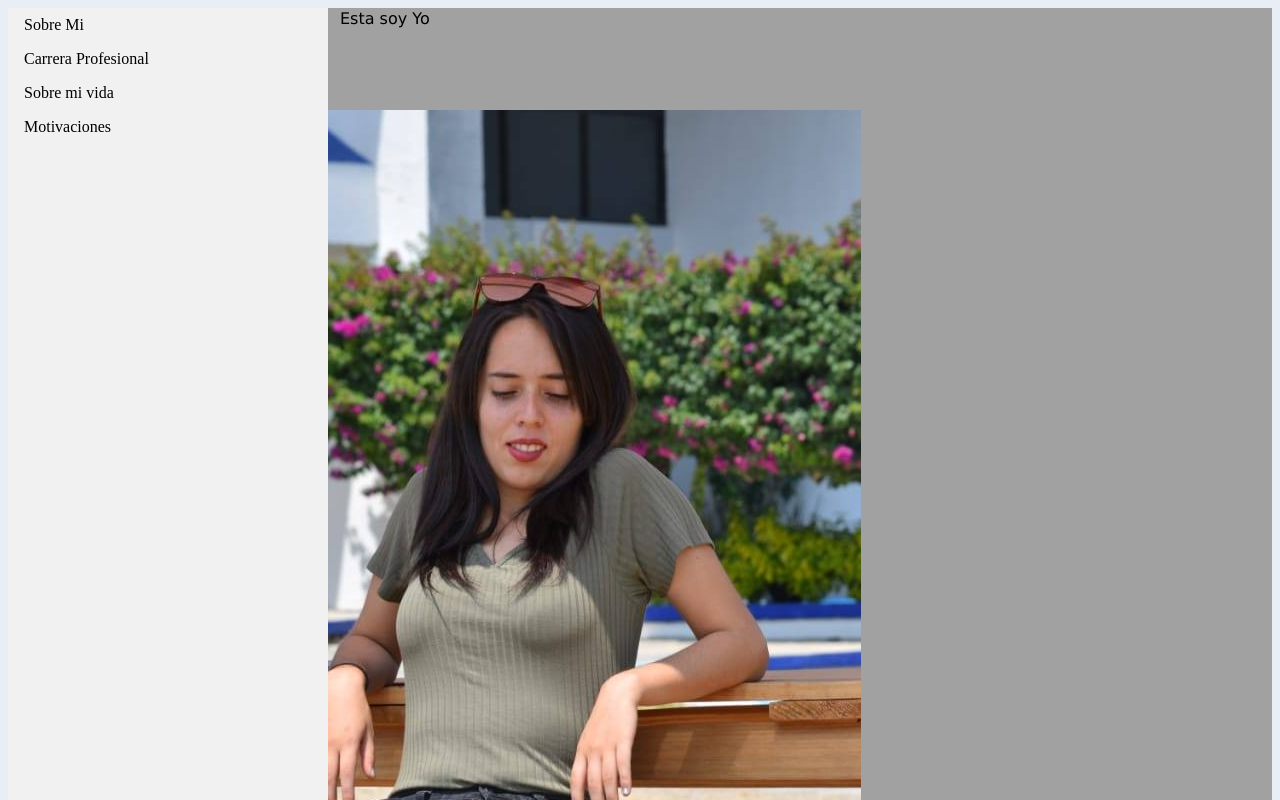
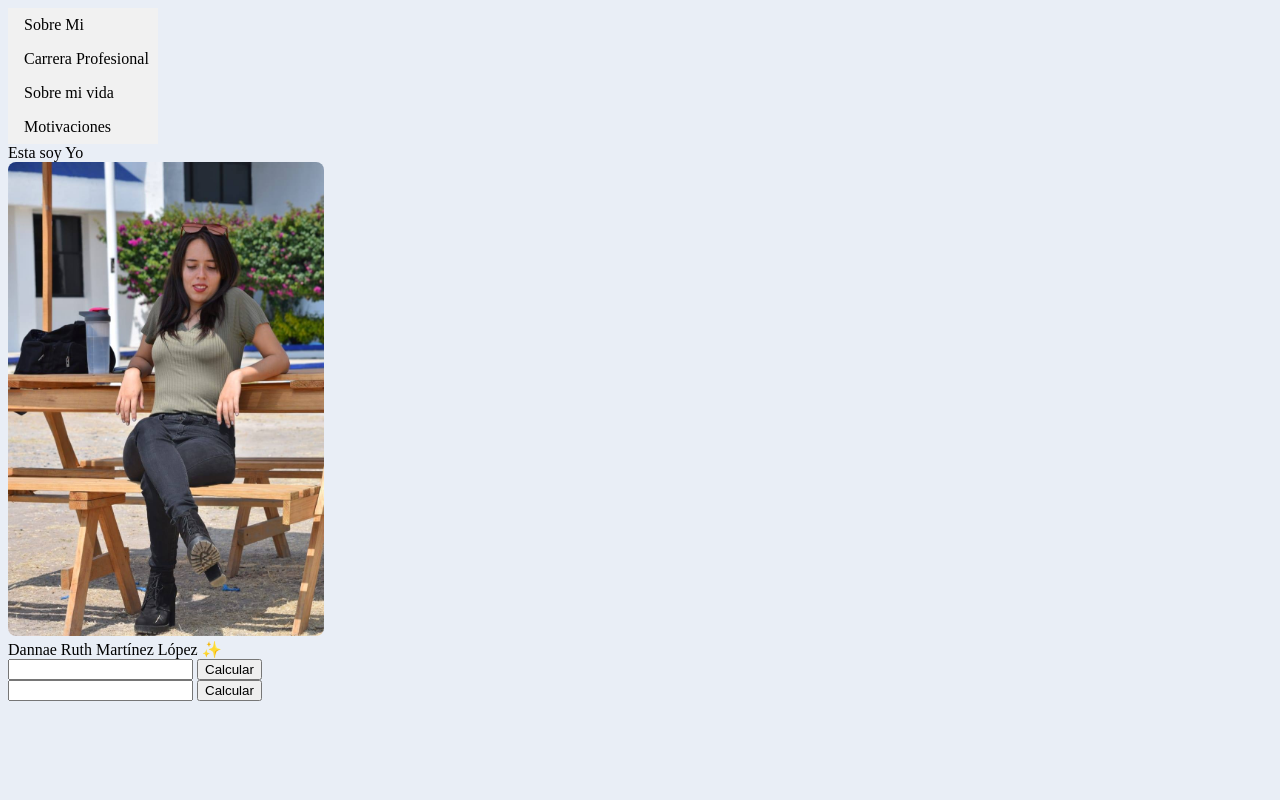
Before and after one commit to enroute-rockstars8g/js-css-html-assigment-dannaemartinez, a plain HTML site: page index.html in a window 1280 px wide. Shown: the top 800 px of the page. Drawn offline with Linux system fonts and the light colour scheme.

Commit message:
cambios x2

```diff
--- a/index.css
+++ b/index.css
@@ -2,18 +2,20 @@ html{
     background-color: #e9eef6;
 }
 body{
-    display: grid;
-    background-color: #a1a1a1;
+    grid-template-areas:
+    "a b"
+    "a b";
 }
 ul {
+
     list-style-type: none;
     margin: 0;
     padding: 0;
-    width: 25%;
+    width: 150px;
     background-color: #f1f1f1;
-    height: 100%;
-    position: fixed; /*Stick */
-    overflow: auto;
+    height: 50%;
+    position: auto; /*Stick */
+    overflow:auto;
 }
 li a {
     display: block;
@@ -30,9 +32,19 @@ li a:hover:not(.active) {
     background-color: #555;
     color: white;
 }
-div{
-    margin-left:25%;
+#divclass{
+    grid-area: b;
+    padding: 10px;
+    margin-right:60%;
     padding:1px 16px;
-    height:100px;
+    height:30%;
     font-family: 'Lucida Sans';
+
 }
+  img {
+    width: 25%;
+    border-radius: 8px;
+  }
+#divul{
+    grid-area: a;
+}
--- a/index.html
+++ b/index.html
@@ -6,17 +6,17 @@
         <link rel="stylesheet" href="index.css" />
     </head>
     <body>
-        <script src ="index.js"></script>
-        <div>Esta soy Yo </div>
-        <img src="/photos/avatar.jpg">
-        <div > Dannae Ruth Martínez López &#10024;</div>
-        <ul>
+        <div class="ul"><ul>
             <li><a href="sb.html">Sobre Mi</a></li>
             <li><a href="cp.html">Carrera Profesional</a></li>
             <li><a href="smv.html">Sobre mi vida</a></li>
             <li><a href="motivaciones.html">Motivaciones</a></li>
-          </ul>
-        </div>
+          </ul></div>
+        <div class="container">
+        <script src ="index.js"></script>
+        Esta soy Yo <br>
+        <img src="/photos/avatar.jpg"><br>
+        Dannae Ruth Martínez López &#10024;</div>
         <!--Edad,resumen de mi vida y mis motivaciones personales (porque estoy aquí?)-->
         <!--Recursos del dom-->
         <!--Fibonacci-->
```
Also changed, not shown: cp.html (+4 -4 lines), sb.html (+14 -0 lines), smv.html (+15 -0 lines).
